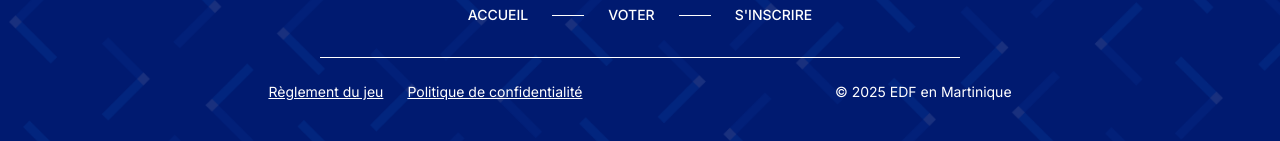
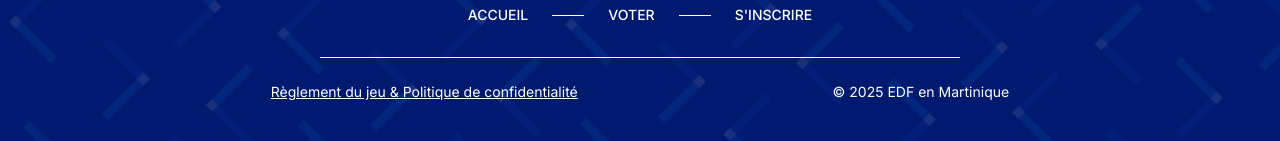
Before and after one commit to Dev-Beecee/Edf-vote, a Next.js app: page /participation in a window 1280 px wide. Shown: the part 2651-2792 px from the top of the page. Built offline with nearby package versions, Linux system fonts and the light colour scheme.

Commit message:
link reglement

```diff
--- a/app/participation/page.tsx
+++ b/app/participation/page.tsx
@@ -410,7 +410,7 @@ export default function InscriptionPage() {
               required
               className="w-5 h-5"
             />
-            <Label htmlFor="reglement_accepte" className="text-black">J&apos;ai lu et accepté le <a href="/reglement.pdf" target="_blank" rel="noopener noreferrer" className="text-black hover:text-blue-800 underline">règlement</a>*</Label>
+            <Label htmlFor="reglement_accepte" className="text-black">J&apos;ai lu et accepté le <a href="/Reglement_du_Concours.pdf" target="_blank" rel="noopener noreferrer" className="text-black hover:text-blue-800 underline">règlement</a>*</Label>
           </div>
 
           <div className="flex items-center gap-2">
--- a/components/footer/Footer.tsx
+++ b/components/footer/Footer.tsx
@@ -53,12 +53,10 @@ export function Footer() {
 {/* Section liens et copyright */}
 <div className="flex flex-col md:flex-row justify-evenly items-center py-6 px-4">
   <div className="flex gap-6 mb-4 md:mb-0">
-    <a href="/reglement" className="text-white underline text-sm">
-      Règlement du jeu
+    <a href="/Reglement_du_Concours.pdf" target="_blank" rel="noopener noreferrer" className="text-white underline text-sm">
+      Règlement du jeu &  Politique de confidentialité
     </a>
-    <a href="/politique-confidentialite" className="text-white underline text-sm">
-      Politique de confidentialité
-    </a>
+
   </div>
   <div className="text-white text-sm">
     © 2025 EDF en Martinique
--- a/components/participation/ParticipationHeroSection.tsx
+++ b/components/participation/ParticipationHeroSection.tsx
@@ -56,7 +56,7 @@ export const ParticipationHeroSection = () => {
 
         {/* Bouton d'action */}
         <div className="mt-12 flex justify-center items-center">
-          <Link href="/reglement.pdf">
+          <Link href="/Reglement_du_Concours.pdf" target="_blank">
             <Button
               className="px-8 py-4 font-semibold text-lg uppercase"
               style={{
```
Also changed, not shown: components/ui/table.tsx (line endings or trailing spaces), 1 other file (tests, documents, lock files or other folders).
